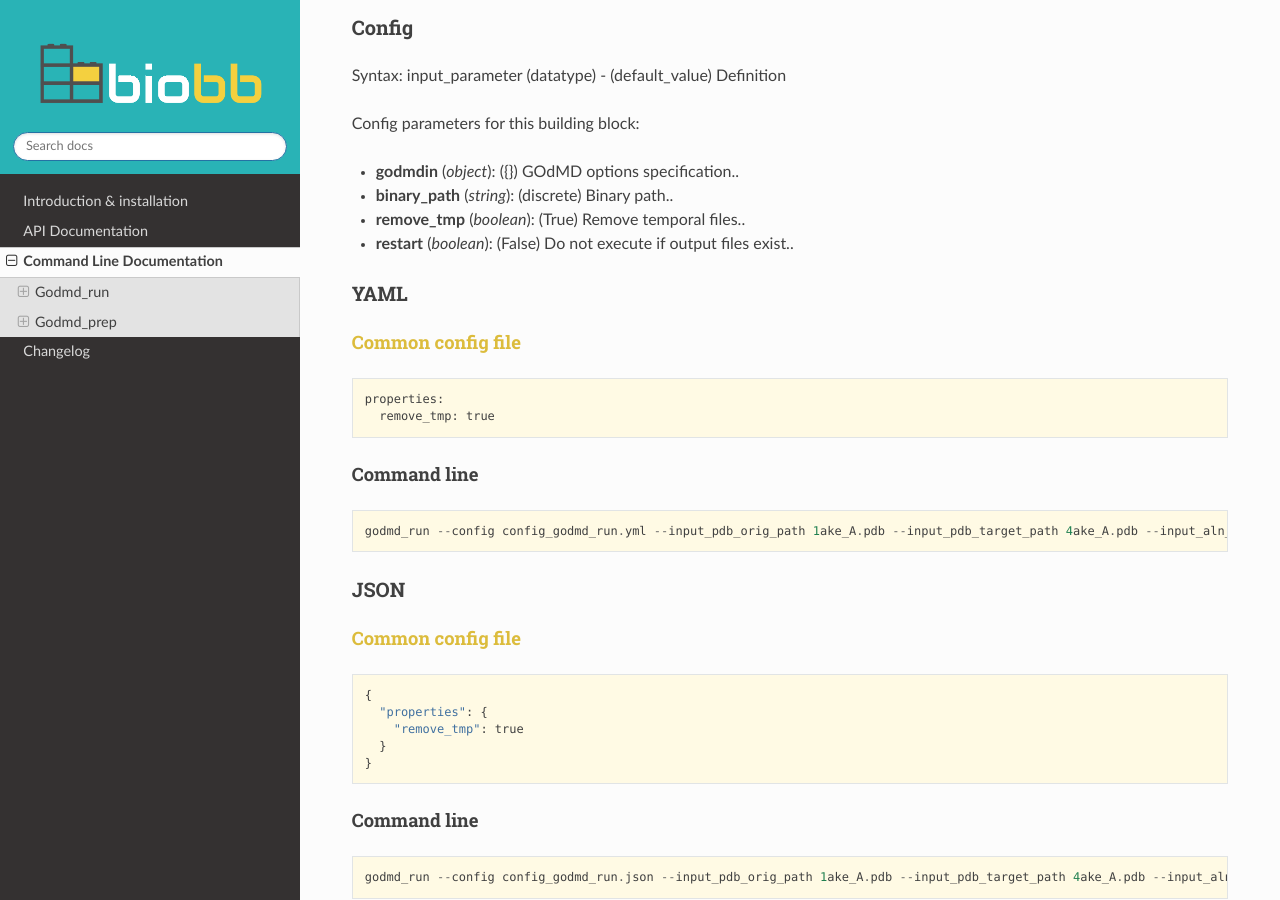
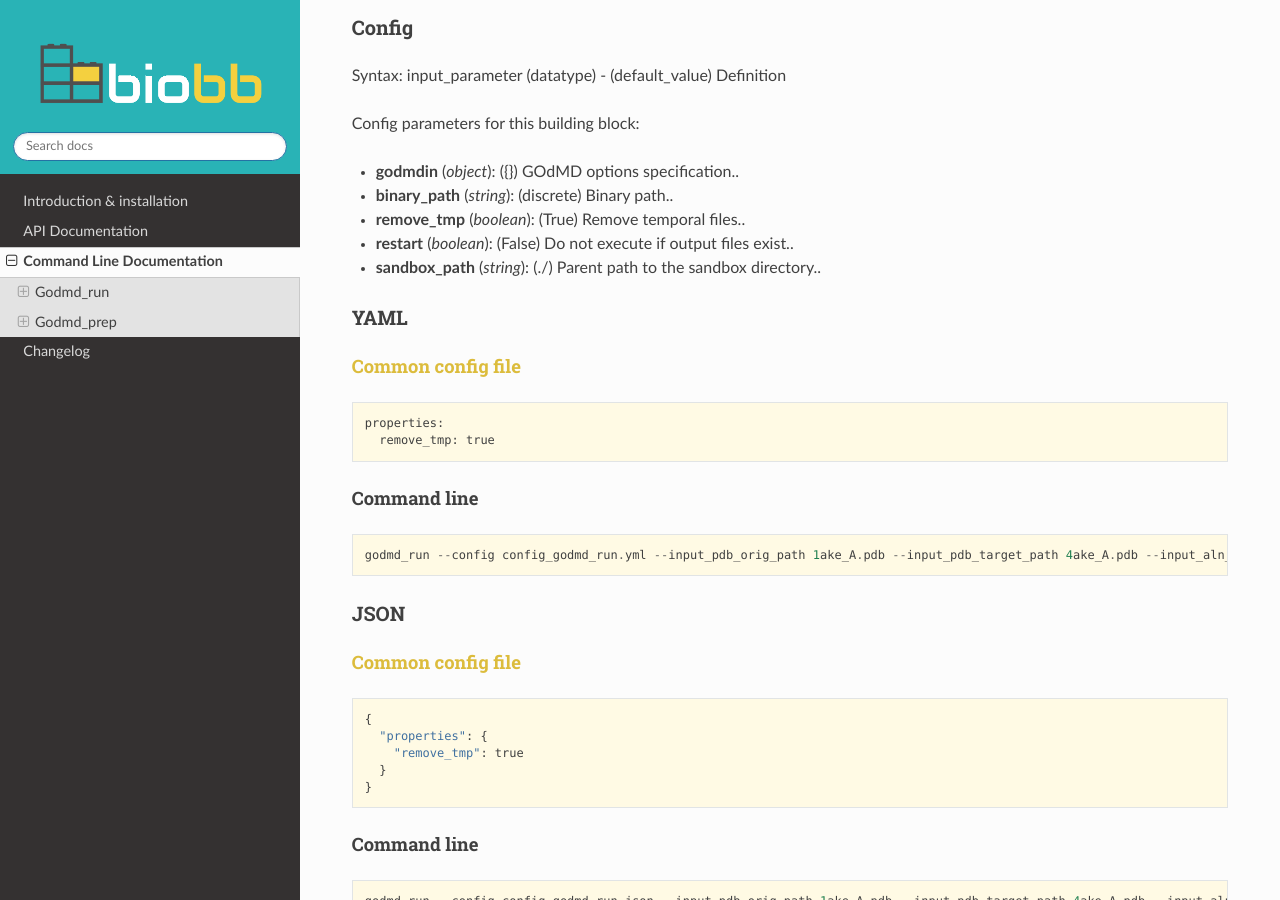
Before and after one commit to bioexcel/biobb_godmd, a Sphinx documentation site: the page built from biobb_godmd/docs/source/command_line.md, in a window 1280 px wide and 900 px high, scrolled down 1540 px. Built offline with Sphinx 7.4.7 and the Read the Docs theme 3.1.0, drawn with Linux system fonts in a browser that asks for light colours; some of the changed text lies outside the part shown.

````diff
--- a/biobb_godmd/docs/source/command_line.md
+++ b/biobb_godmd/docs/source/command_line.md
@@ -61,6 +61,7 @@
 * **binary_path** (*string*): (discrete) Binary path..
 * **remove_tmp** (*boolean*): (True) Remove temporal files..
 * **restart** (*boolean*): (False) Do not execute if output files exist..
+* **sandbox_path** (*string*): (./) Parent path to the sandbox directory..
 ### YAML
 #### [Common config file](https://github.com/bioexcel/biobb_godmd/blob/master/biobb_godmd/test/data/config/config_godmd_run.yml)
 ```python
@@ -128,6 +129,7 @@
 * **binary_path** (*string*): (water) Binary path..
 * **remove_tmp** (*boolean*): (True) Remove temporal files..
 * **restart** (*boolean*): (False) Do not execute if output files exist..
+* **sandbox_path** (*string*): (./) Parent path to the sandbox directory..
 ### YAML
 #### [Common config file](https://github.com/bioexcel/biobb_godmd/blob/master/biobb_godmd/test/data/config/config_godmd_prep.yml)
 ```python
````
Also changed, not shown: 2 other files.
